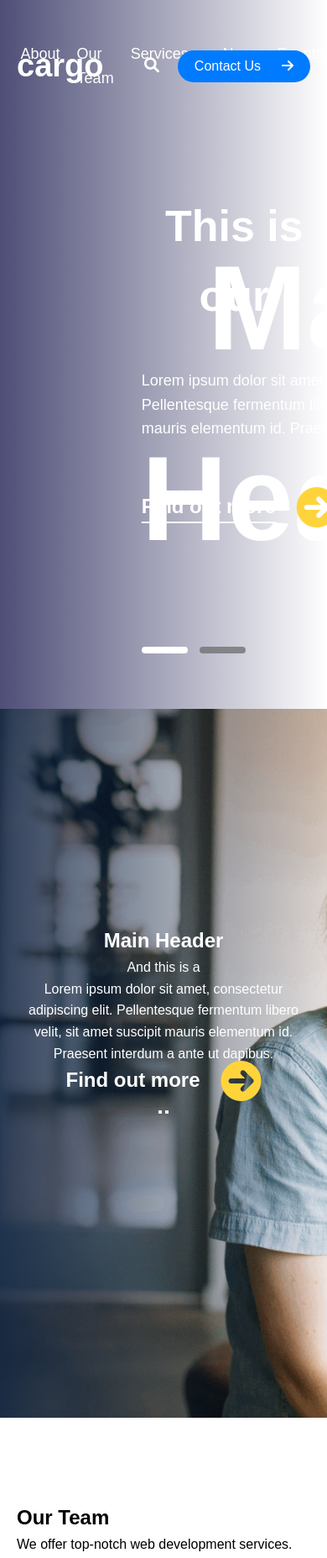
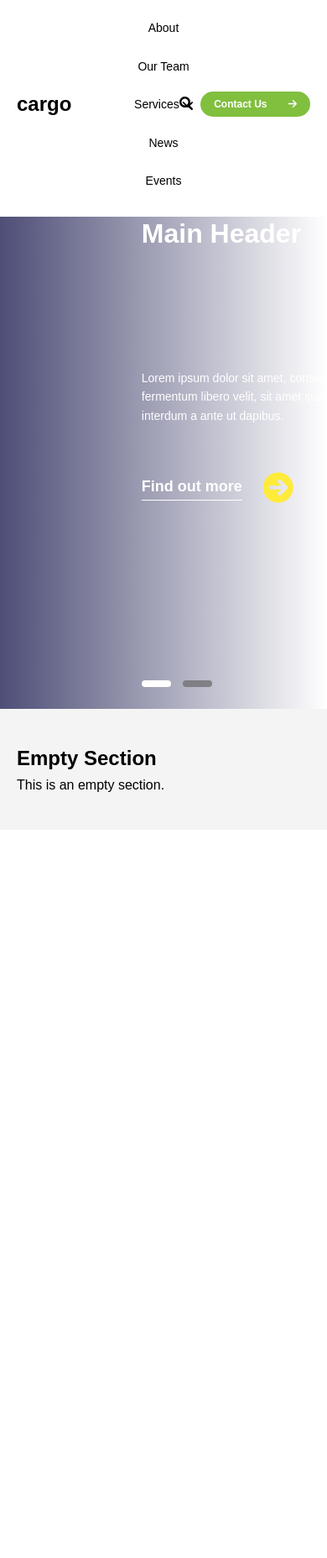
Before and after one commit to reececorkhill/Cargo-Creative, a plain HTML site: page index.html in a window 390 px wide. Shown: the top 1855 px of the page at 84% size. After the commit the page ends 988 px from the top, so only its background shows below. Drawn offline with Linux system fonts and the light colour scheme.

Commit message:
Finished header and click listener.

```diff
--- a/index.html
+++ b/index.html
@@ -5,24 +5,20 @@
     <meta name="viewport" content="width=device-width, initial-scale=1.0" />
     <title>Sticky Navbar Example</title>
     <link rel="stylesheet" href="styles.css" />
-    <!-- Correct Font Awesome CDN link -->
     <link
       rel="stylesheet"
       href="https://cdnjs.cloudflare.com/ajax/libs/font-awesome/6.0.0-beta3/css/all.min.css"
     />
   </head>
   <body>
-    <!-- Navbar -->
     <nav id="navbar">
       <div class="logo">cargo</div>
       <ul class="nav-links">
         <li><a href="#about">About</a></li>
         <li><a href="#team">Our Team</a></li>
-        <!-- Dropdown Menu for Services -->
         <li class="dropdown">
-          <a href="#services" class="dropdown-toggle"
-            >Services <i class="fas fa-chevron-down"></i
-          ></a>
+          <a href="#services" class="dropdown-toggle">Services <i class="fas fa-chevron-down"></i></a>
+          <div class="dropdown-menu">
             <ul class="dropdown-menu">
                 <li><a href="#">Sub Page</a></li>
                 <li><a href="#">Sub Page</a></li>
@@ -32,22 +28,24 @@
                 <li><a href="#">Sub Page</a></li>
                 <li><a href="#">Sub Page</a></li>
             </ul>
+            <div class="card">
+              <img src="/assets/card-image.png" alt="Dropdown Image">
+              <p>Header here</p>
+              <p id="header-subline">With a sub line here</p>
+            </div>
+          </div>
       </li>
         <li><a href="#news">News</a></li>
         <li><a href="#events">Events</a></li>
       </ul>
-      <!-- Magnifying glass icon -->
       <div class="search-icon">
         <i class="fas fa-search"></i>
       </div>
-      <!-- Contact Us button -->
       <button class="contact-btn">Contact Us<i class="fa-solid fa-arrow-right" id="contact-arrow"></i></button>
     </nav>
-
-    <!-- Main content -->
     <div class="content">
-      <section class="main-header" id="main-header">
-        <h1>Main Header</h1>
+      <section class="header" id="header">
+        <h1 class="header-title" id="header-title">Main Header</h1>
         <p id="header-subtitle">This is our</p>
         <div id="header-container">
           <p id="header-tagline">Lorem ipsum dolor sit amet, consectetur adipiscing elit.
@@ -61,39 +59,11 @@
           <button class="show-secondary-btn" id="show-secondary-btn"></button>
         </div>
       </section>
-
-      <section class="secondary-header" id="secondary-header">
-        <h1>Main Header</h1>
-        <p id="secondary-header-subtitle">And this is a</p>
-        <div id="secondary-header-container">
-          <p id="secondary-header-tagline">Lorem ipsum dolor sit amet, consectetur adipiscing elit.
-            Pellentesque fermentum libero velit, sit amet suscipit
-            mauris elementum id. Praesent interdum a ante ut dapibus.
-          </p>
-          <h2 id="secondary-header-h2">Find out more<i class="fa-sharp fa-solid fa-circle-arrow-right fa-2xl" id="find-out-arrow"></i></h2>
-        </div>
-        <div class="secondary-buttons">
-          <button class="" id="show-main-btn"></button>
-          <button class="" id="show-secondary-btn"></button>
-        </div>
-      </section>
-
-      <section id="team">
-        <h2>Our Team</h2>
-        <p>We offer top-notch web development services.</p>
-      </section>
-
-      <section id="news">
-        <h2>Contact Us</h2>
-        <p>Feel free to get in touch with us for more information.</p>
-      </section>
-
-      <section id="events">
-        <h2>Contact Us</h2>
-        <p>Feel free to get in touch with us for more information.</p>
+      <section>
+        <h2>Empty Section</h2>
+        <p>This is an empty section.</p>
       </section>
     </div>
-
     <script src="script.js"></script>
   </body>
 </html>
--- a/script.js
+++ b/script.js
@@ -1,11 +1,16 @@
 const mainButton = document.getElementById("show-main-btn");
 const secondaryButton = document.getElementById("show-secondary-btn");
+const header = document.getElementById("header");
+const headerTitle = document.getElementById("header-title");
+const headerSubtitle = document.getElementById("header-subtitle");
+const headerTagline = document.getElementById("header-tagline");
+const headerh2 = document.getElementById("header-h2");
 
 window.addEventListener("scroll", function() {
 
     const navbar = document.getElementById("navbar");
 
-    if (window.scrollY > 50) {  // Change background when scrolled down by 50px
+    if (window.scrollY > 50) {
       navbar.classList.add("scrolled");
     } else {
       navbar.classList.remove("scrolled");
@@ -22,6 +27,13 @@ mainButton.addEventListener("click", function() {
   secondaryBtn.classList.remove('selected');
   secondaryBtn.classList.add('not-selected');
 
+  header.style.backgroundImage = 'linear-gradient(to left, rgba(255, 255, 255, 0.025), rgba(0, 0, 59, 0.695)), url("/assets/1106129fd572fda500f591c40b284e6f")';
+  headerTitle.textContent = "Main Header";
+  headerTitle.style.fontSize = "142px";
+  headerSubtitle.textContent = "This is our";
+  headerTagline.textContent = "Lorem ipsum dolor sit amet, consectetur adipiscing elit.Pellentesque fermentum libero velit, sit amet suscipit mauris elementum id. Praesent interdum a ante ut dapibus.";
+  headerh2.innerHTML = 'Find out more<i class="fa-sharp fa-solid fa-circle-arrow-right fa-2xl" id="find-out-arrow"></i>';
+
 });
 
 secondaryButton.addEventListener("click", function() {
@@ -32,6 +44,13 @@ secondaryButton.addEventListener("click", function() {
   mainBtn.classList.remove('selected');
   mainBtn.classList.add('not-selected');
   secondaryBtn.classList.remove('not-selected');
-  secondaryBtn.classList.add('selected')
+  secondaryBtn.classList.add('selected');
+
+  header.style.backgroundImage = 'linear-gradient(to left, rgba(255, 255, 255, 0.025), rgba(0, 0, 59, 0.695)), url("/assets/brooke-cagle-NoRsyXm.png")';
+  headerTitle.textContent = "Secondary Header";
+  headerTitle.style.fontSize = "118px";
+  headerSubtitle.textContent = "And this is a";
+  headerTagline.textContent = "Lorem ipsum dolor sit amet, consectetur adipiscing elit.Pellentesque fermentum libero velit, sit amet suscipit mauris elementum id. Praesent interdum a ante ut dapibus.";
+  headerh2.innerHTML = 'Find out more<i class="fa-sharp fa-solid fa-circle-arrow-right fa-2xl" id="find-out-arrow"></i>';
 
 });
--- a/styles.css
+++ b/styles.css
@@ -10,23 +10,39 @@ body {
 }
 
 #navbar {
-  position: fixed; /* Ensures the navbar stays at the top of the page */
+  position: fixed;
   top: 0;
   width: 100%;
   padding: 20px;
   padding-top: 50px;
   color: #FFFFFF;
-  background: transparent; /* Navbar starts off transparent */
-  transition: background-color 0.3s ease; /* Smooth transition to white on scroll */
-  z-index: 1000; /* Ensure it stays above other content */
+  background: transparent;
+  transition: background-color 0.4s ease;
+  z-index: 1000;
   display: flex;
-  justify-content: center; /* Center the navbar content horizontally */
+  justify-content: center;
   align-items: center;
 }
 
+#navbar:hover li a {
+  color: #000000;
+}
+
+#navbar:hover {
+  background-color: #FFFFFF;
+}
+
+#navbar:hover .logo {
+  color:#000000;
+}
+
+#navbar:hover .search-icon {
+  color:#000000;
+}
+
 #navbar.scrolled {
-  background-color: white; /* Change to white when scrolled */
-  box-shadow: 0 2px 5px rgba(0, 0, 0, 0.1); /* Optional shadow effect */
+  background-color: white;
+  box-shadow: 0 2px 5px rgba(0, 0, 0, 0.1);
   padding-top: 20px;
 }
 
@@ -35,25 +51,11 @@ body {
 }
 
 #navbar.scrolled .nav-links a {
-  color: #000000; /* Change link color to black when scrolled */
+  color: #000000;
 }
 
 #navbar.scrolled .search-icon {
   color: #000000;
-}
-
-.nav-links a {
-  text-decoration: none;
-  color: #FFFFFF; /* Default link color */
-  font-size: 16px;
-  font-weight: bold;
-}
-
-.logo {
-  font-size: 38px;
-  font-weight: bold;
-  position: absolute;
-  left: 20px; /* Keep the logo on the left side */
 }
 
 .nav-links {
@@ -73,25 +75,69 @@ body {
   text-decoration: none;
   color: #FFFFFF;
   font-size: 18px;
-  font-weight: lighter;
+  font-weight: light;
 }
 
-/* Dropdown styles */
+.logo {
+  font-size: 38px;
+  font-weight: bold;
+  position: absolute;
+  left: 20px;
+  z-index: 1500;
+}
+
 .dropdown-menu {
   display: none;
-  position: absolute;
-  top: 100%;
+  position: fixed;
+  top: 0vh;
   left: 0;
+  right: 0;
+  height: 65vh;
   background-color: white;
   list-style: none;
-  padding: 0;
+  padding: 20px;
   margin: 0;
   box-shadow: 0 2px 5px rgba(0, 0, 0, 0.2);
-  z-index: 999;
+  z-index: 0;
+  justify-content: space-around;
+}
+
+.card {
+  position: absolute;
+  top: 20vh;
+  left: 120vh;
+  width: 280px;
+  height: 380px;
+  padding: 10px;
+  background-color: transparent;
+  border-radius: 10px;
+  color:#000000;
+}
+
+.card img {
+  border-radius: 5px;
+}
+
+#header-subline {
+  color:#717171;
+}
+
+.dropdown:hover .dropdown-menu {
+  display: flex;
+  flex-direction: column;
+  justify-content: left;
+  padding-top: 100px;
+  z-index: -500;
+}
+
+.dropdown:hover .dropdown-menu li a {
+  font-size: 18px;
+  width: 35vw;
+  margin-left: 20vw;
 }
 
 .dropdown-menu li {
-  margin: 0;
+  margin: 10px;
 }
 
 .dropdown-menu li a {
@@ -104,37 +150,25 @@ body {
 }
 
 .dropdown-menu li a:hover {
-  background-color: #f4f4f4;
+  color:#7dc623 !important;
 }
 
-/* Show dropdown on hover */
-.dropdown:hover .dropdown-menu {
-  display: block;
+.dropdown-toggle:hover {
+  color:#7dc623 !important;
 }
 
-/* Add chevron-down icon next to Services */
-.dropdown-toggle {
-  display: flex;
-  align-items: center;
-}
-
-.dropdown-toggle i {
-  margin-left: 5px;
-}
-
-/* Magnifying glass icon styling */
 .search-icon {
   margin-right: 50px;
   font-size: 18px;
   cursor: pointer;
   position: absolute;
-  right: 150px; /* Adjust position */
+  right: 150px;
   color: #FFFFFF;
+  z-index: 1500;
 }
 
-/* Contact Us button styling */
 .contact-btn {
-  background-color: #007bff;
+  background-color: #81bf3f;
   color: white;
   padding: 10px 20px;
   border: none;
@@ -142,7 +176,9 @@ body {
   font-size: 16px;
   cursor: pointer;
   position: absolute;
-  right: 20px; /* Positioning the button to the right */
+  right: 20px;
+  z-index: 1500;
+  font-weight: bold;
 }
 
 #contact-arrow {
@@ -150,48 +186,29 @@ body {
 }
 
 .contact-btn:hover {
-  background-color: #0056b3;
+  background-color: #7db83e;
 }
 
-#main-header, #secondary-header {
-  height: 100vh; /* Takes up the full viewport height */
+#header {
+  height: 100vh;
   display: flex;
   flex-direction: column;
-  justify-content: center; /* Center content horizontally */
-  align-items: center; /* Center content vertically */
+  justify-content: center;
+  align-items: center;
   text-align: center;
   color:#FFFFFF;
   background-image:
     linear-gradient(to left, rgba(255, 255, 255, 0.025), rgba(0, 0, 59, 0.695)),
     url("/assets/1106129fd572fda500f591c40b284e6f");
-  background-size: cover; /* Cover the entire section */
-  background-position: center; /* Center the image */
-  background-repeat: no-repeat; /* Prevent background repetition */
-  margin-top: 0; /* Ensure there's no margin */
-  padding-top: 0; /* Prevent padding from pushing content down */
+  background-size: cover;
+  background-position: center;
+  background-repeat: no-repeat;
+  margin-top: 0;
+  padding-top: 0;
   z-index: 500;
 }
 
-#secondary-header {
-  height: 100vh; /* Takes up the full viewport height */
-  display: flex;
-  flex-direction: column;
-  justify-content: center; /* Center content horizontally */
-  align-items: center; /* Center content vertically */
-  text-align: center;
-  color:#FFFFFF;
-  background-image:
-    linear-gradient(to left, rgba(0, 0, 0, 0), rgba(11, 33, 66, 0.815)),
-    url("/assets/brooke-cagle-NoRsyXm.png");
-  background-size: cover; /* Cover the entire section */
-  background-position: center; /* Center the image */
-  background-repeat: no-repeat; /* Prevent background repetition */
-  margin-top: 0; /* Ensure there's no margin */
-  padding-top: 0; /* Prevent padding from pushing content down */
-  z-index: 500;
-}
-
-#main-header h1 {
+#header h1 {
   position: absolute;
   top: 30vh;
   left: 20vh;
@@ -232,21 +249,22 @@ body {
   text-wrap: wrap;
   text-decoration: underline;
   text-underline-offset: 10px;
+  font-size: 20px;
 }
 
 #find-out-arrow {
   position: relative;
   top: 0.25vh;
   margin-left: 25px;
-  color: #FFD43B;
+  color: #ffeb3a;
 }
 
 .main-buttons {
   position: absolute;
   top: 90vh;
   left: 20vh;
-  justify-content: center; /* Center content horizontally */
-  align-items: center; /* Center content vertically */
+  justify-content: center;
+  align-items: center;
   text-align: center;
 }
 
@@ -286,3 +304,104 @@ section {
 section:nth-child(even) {
   background-color: #f4f4f4;
 }
+
+@media screen and (max-width: 768px) {
+  #navbar {
+    flex-direction: column;
+    padding-top: 10px;
+  }
+
+  .logo {
+    font-size: 24px;
+    margin-left: 0;
+  }
+
+  .nav-links {
+    flex-direction: column;
+    align-items: center;
+  }
+
+  .nav-links li {
+    margin: 10px 0;
+  }
+
+  .search-icon {
+    margin-right: 10px;
+  }
+
+  .contact-btn {
+    margin-right: 0;
+  }
+
+  section {
+    padding: 60px 20px;
+  }
+
+  #header h1 {
+    font-size: 48px;
+  }
+
+  #header-subtitle {
+    font-size: 24px;
+  }
+
+  #header-tagline {
+    font-size: 16px;
+  }
+
+  #header-h2 {
+    font-size: 20px;
+  }
+
+  .main-buttons {
+    flex-direction: column;
+  }
+
+  .show-main-btn, .show-secondary-btn {
+    width: 40px;
+    margin-bottom: 10px;
+  }
+}
+
+@media screen and (max-width: 480px) {
+  .nav-links a {
+    font-size: 14px;
+  }
+
+  .search-icon {
+    font-size: 16px;
+  }
+
+  .contact-btn {
+    font-size: 12px;
+    padding: 8px 16px;
+  }
+
+  section {
+    padding: 40px 20px;
+  }
+
+  #header h1 {
+    font-size: 32px;
+  }
+
+  #header-subtitle {
+    font-size: 20px;
+  }
+
+  #header-tagline {
+    font-size: 14px;
+  }
+
+  #header-h2 {
+    font-size: 18px;
+  }
+
+  .main-buttons {
+    margin-top: 40px;
+  }
+
+  .show-main-btn, .show-secondary-btn {
+    width: 35px;
+  }
+}
```
Also changed, not shown: assets/card-image.png (added). Lines whose indentation alone changed are shown as unchanged.
